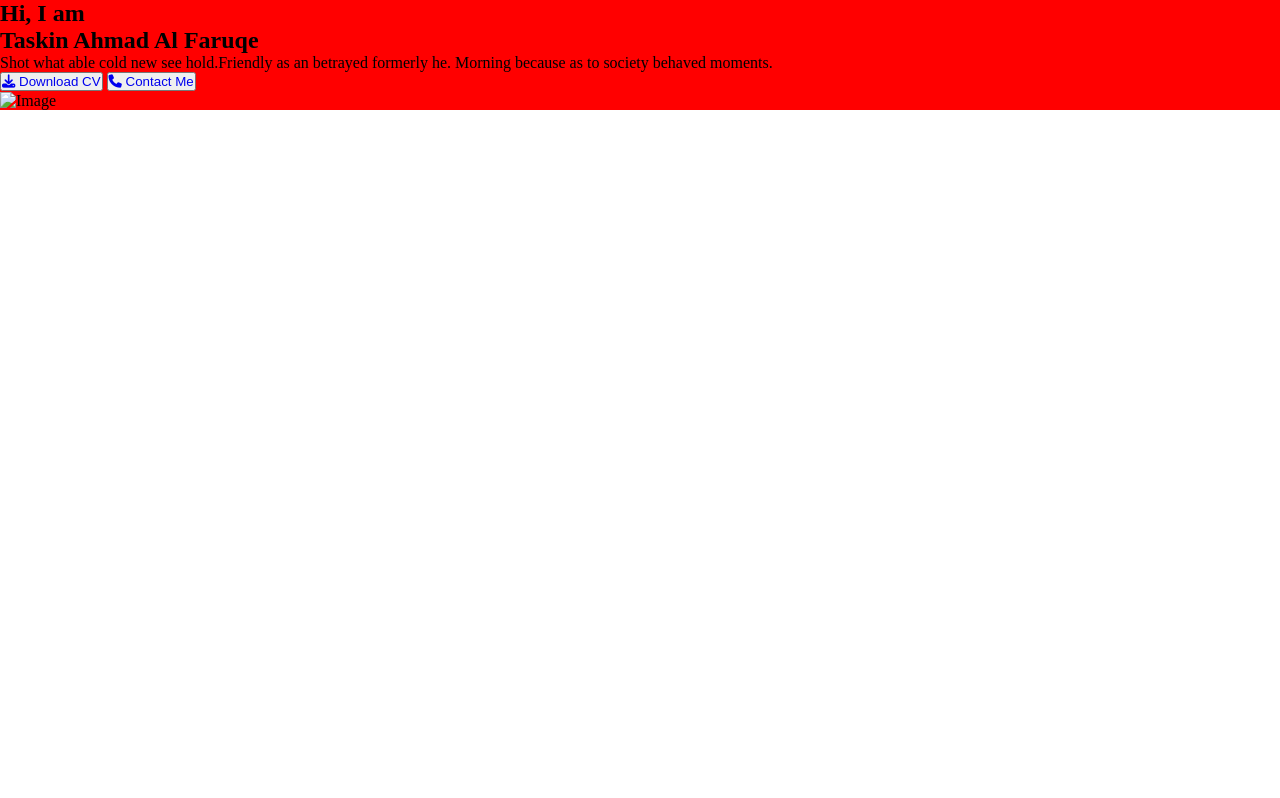
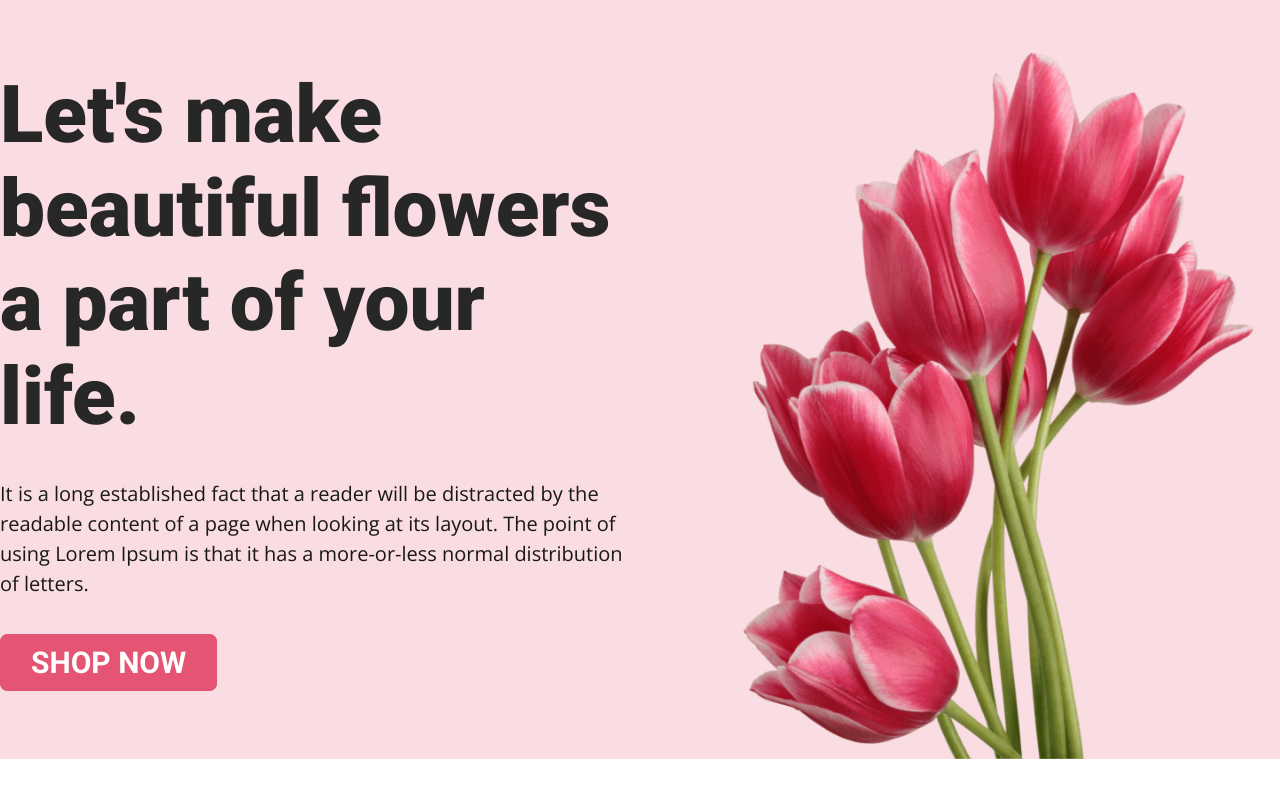
Before and after one commit to taskinahmadalfaruqe/assignment01, a plain HTML site: page index.html in a window 1280 px wide. Drawn offline with nearby package versions, Linux system fonts and the light colour scheme.

Commit message:
Banner Part Done

```diff
--- a/index.html
+++ b/index.html
@@ -19,7 +19,6 @@
 
     <!-- CSS LINK START -->
     <link rel="stylesheet" href="style/style.css">
-    <link rel="stylesheet" href="style/responsive.css">
     <!-- CSS LINK END  -->
 </head>
 <body>
@@ -27,30 +26,16 @@
         <section class="container">
             <div id="banner">
                 <div class="text">
-                    <h2>Hi, I  am</h2>
-                    <h1>Taskin Ahmad Al Faruqe</h1>
-                    <p>Shot what able cold new see hold.Friendly as an betrayed formerly he. Morning because as to society behaved moments.</p>
-                    <div class="btn">
-                        <button class="common_btn">
-                            <a href="#" download>
-                                <div class="icon">
-                                    <i class="fa-solid fa-download"></i>
-                                    <span>Download CV</span>
-                                </div>
-                            </a>
-                        </button>
-                        <button class="common_btn">
-                            <a href="tel:+8801318021256">
-                                <div class="icon">
-                                    <i class="fa-solid fa-phone"></i>
-                                    <span>Contact Me</span>
-                                </div>
-                            </a>
-                        </button>
-                    </div>
+                    <h1>Let's make beautiful flowers a part of your life.</h1>
+                    <p>It is a long established fact that a reader will be distracted by the readable content of a page when looking at its layout. The point of using Lorem Ipsum is that it has a more-or-less normal distribution of letters.</p>
+                    <button >
+                        <a href="#" >
+                            Shop Now
+                        </a>
+                    </button>
                 </div>
                 <div class="image">
-                    <img src="images/hardy.png" alt="Image">
+                    <img src="images/banner.png" alt="Image">
                 </div>
             </div>
         </section>
--- a/style/style.css
+++ b/style/style.css
@@ -7,13 +7,19 @@
     outline: 0;
 }
 body {
-    font-family: var(--OPEN_SAN);
+    font-family: 'Open Sans', sans-serif;
+    background-color: #fff;
 }
+
+h1, h2, h3, h4, button{
+    font-family: 'Roboto', sans-serif;
+}
+
 .container {
     max-width: 1440px;
     margin: 0 auto;
     padding: 0;
-    background-color: red;
+    /* background-color: red; */
 }
 
 a,
@@ -48,11 +54,175 @@ select:focus {
     box-shadow: none;
 }
 
+button{
+    border: none;
+    background: transparent;
+    border-radius: 7px;
+    -webkit-border-radius: 7px;
+    -moz-border-radius: 7px;
+    -ms-border-radius: 7px;
+    -o-border-radius: 7px;
+}
+button a{
+    border: 1px solid #E55473;
+    background-color: #E55473;
+    color: #fff;
+    padding: 10px 30px;
+    font-size: 20px;
+    font-weight: 700;
+    text-transform: uppercase;
+    border-radius: 7px;
+    -webkit-border-radius: 7px;
+    -moz-border-radius: 7px;
+    -ms-border-radius: 7px;
+    -o-border-radius: 7px;
+    transition: all linear 0.3s;
+    -webkit-transition: all linear 0.3s;
+    -moz-transition: all linear 0.3s;
+    -ms-transition: all linear 0.3s;
+    -o-transition: all linear 0.3s;
+}
+button:hover a{
+    border: 1px solid #E55473;
+    background-color: #fff;
+    color: #E55473;
+}
 
 /* ALL COMMON CSS PART END */
 
-/* HEADER PART START */
+/* MAIN CSS PART START  */
 
-/* BANNER PART END  */
 
-/* HEADER PART END */
+
+/* =====================================
+            HEADER PART START
+======================================== */
+header{
+    background: rgba(229, 84, 115, 0.20);
+}
+header .container{}
+header .container #banner{
+    display: flex;
+    gap: 90px;
+    justify-content: center;
+    align-items: center;
+}
+header .container #banner .text{
+    width: 708px;
+}
+header .container #banner .text h1{
+    color: #272727;
+    font-size: 80px;
+    font-weight: 800;
+}
+header .container #banner .text p{
+    color: #181818;
+    font-size: 20px;
+    line-height: 30px;
+    margin: 35px 0;
+}
+header .container #banner .text button{}
+header .container #banner .text button a{
+    font-size: 30px;
+
+}
+header .container #banner .image{
+    padding-top: 50px;
+}
+header .container #banner .image img{}
+
+/* =====================================
+            HEADER PART END
+======================================== */
+
+
+
+/* =====================================
+            HEADER PART START
+======================================== */
+/* =====================================
+            HEADER PART END
+======================================== */
+
+
+
+/* =====================================
+            HEADER PART START
+======================================== */
+/* =====================================
+            HEADER PART END
+======================================== */
+
+
+
+/* =====================================
+            HEADER PART START
+======================================== */
+/* =====================================
+            HEADER PART END
+======================================== */
+
+
+
+/* =====================================
+            HEADER PART START
+======================================== */
+/* =====================================
+            HEADER PART END
+======================================== */
+
+
+
+/* =====================================
+            HEADER PART START
+======================================== */
+/* =====================================
+            HEADER PART END
+======================================== */
+
+
+
+/* =====================================
+            HEADER PART START
+======================================== */
+/* =====================================
+            HEADER PART END
+======================================== */
+
+
+
+/* =====================================
+            HEADER PART START
+======================================== */
+/* =====================================
+            HEADER PART END
+======================================== */
+
+
+
+/* =====================================
+            HEADER PART START
+======================================== */
+/* =====================================
+            HEADER PART END
+======================================== */
+
+
+
+/* =====================================
+            HEADER PART START
+======================================== */
+/* =====================================
+            HEADER PART END
+======================================== */
+
+
+
+/* =====================================
+            HEADER PART START
+======================================== */
+/* =====================================
+            HEADER PART END
+======================================== */
+
+/* MAIN CSS PART END  */
```
Also changed, not shown: images/banner.png (renamed from images/pngwing 10.png).
